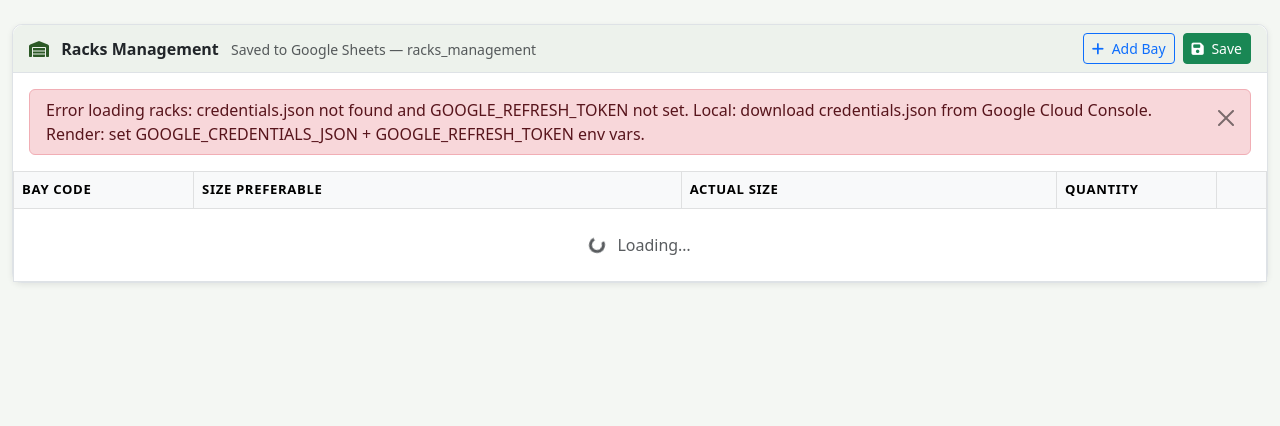
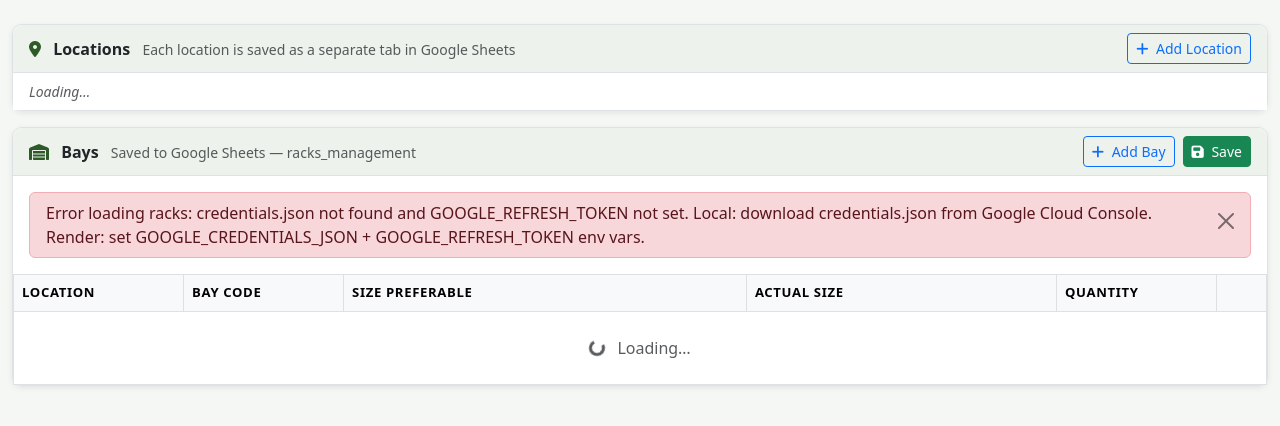
Before and after one commit to MatheusDVizzotto/schedules, a Flask app: page /racks in a window 1280 px wide. Shown: the part 50-476 px from the top of the page. Run offline with Flask 3, Linux system fonts and the light colour scheme; the visitor is signed in with stand-in values (Sample User, id 1); parts of the project's set-up code (start-up, migrations or seed data) failed here and were passed over.

Commit message:
Add location tabs to racks management; fix quantity options
- Each location is a separate sheet tab in the racks_management file
- Add Location button creates a new tab and saves to Drive
- Bay rows have a Location dropdown to assign each bay to a tab
- Quantity options: None (empty cell), 0.25, 0.50, 0.75, 1
- New POST /api/racks/locations/add endpoint
- GET /api/racks now returns locations list alongside racks

Co-Authored-By: Claude Sonnet 4.6 <noreply@anthropic.com>

```diff
--- a/app.py
+++ b/app.py
@@ -392,9 +392,10 @@ def get_racks():
         from racks_handler import RacksHandler
         handler = RacksHandler()
         handler.load()
-        racks = handler.get_racks()
+        racks     = handler.get_racks()
+        locations = handler.get_locations()
         handler.close()
-        return jsonify({'success': True, 'racks': racks})
+        return jsonify({'success': True, 'racks': racks, 'locations': locations})
     except Exception as e:
         return jsonify({'success': False, 'error': str(e)}), 500
 
@@ -415,6 +416,25 @@ def save_racks():
     except Exception as e:
         import traceback
         print(f"Error in save_racks:\n{traceback.format_exc()}")
+        return jsonify({'success': False, 'error': str(e)}), 500
+
+
+@app.route('/api/racks/locations/add', methods=['POST'])
+@login_required
+def add_rack_location():
+    try:
+        data = request.get_json()
+        if not data or not data.get('name'):
+            return jsonify({'success': False, 'error': 'name is required'}), 400
+        from racks_handler import RacksHandler
+        handler   = RacksHandler()
+        handler.load()
+        locations = handler.add_location(data['name'].strip())
+        handler.close()
+        return jsonify({'success': True, 'locations': locations})
+    except ValueError as e:
+        return jsonify({'success': False, 'error': str(e)}), 400
+    except Exception as e:
         return jsonify({'success': False, 'error': str(e)}), 500
 
 
--- a/static/js/racks.js
+++ b/static/js/racks.js
@@ -1,15 +1,39 @@
 // static/js/racks.js
 
-var QUANTITY_OPTIONS = ['0.25', '0.5', '0.75', '1'];
+var QUANTITY_OPTIONS = [
+    { value: '',     label: 'None' },
+    { value: '0.25', label: '0.25' },
+    { value: '0.50', label: '0.50' },
+    { value: '0.75', label: '0.75' },
+    { value: '1',    label: '1'    },
+];
+
+var locations = [];   // current location list
+
+// ── Startup ───────────────────────────────────────────────────────────────────
 
 document.addEventListener('DOMContentLoaded', function () {
     loadRacks();
 
     document.getElementById('addBayBtn').addEventListener('click', function () {
-        appendRow({ bay_code: '', size_preferable: '', actual_size: '', quantity: '0.25' });
+        appendRow({ location: '', bay_code: '', size_preferable: '', actual_size: '', quantity: '' });
     });
 
     document.getElementById('saveBtn').addEventListener('click', saveRacks);
+
+    // Location form toggle
+    document.getElementById('addLocationBtn').addEventListener('click', function () {
+        document.getElementById('addLocationForm').classList.remove('d-none');
+        document.getElementById('newLocationName').focus();
+    });
+    document.getElementById('cancelAddLocation').addEventListener('click', function () {
+        hideLocationForm();
+    });
+    document.getElementById('confirmAddLocation').addEventListener('click', submitAddLocation);
+    document.getElementById('newLocationName').addEventListener('keydown', function (e) {
+        if (e.key === 'Enter') submitAddLocation();
+        if (e.key === 'Escape') hideLocationForm();
+    });
 });
 
 // ── Load ──────────────────────────────────────────────────────────────────────
@@ -20,9 +44,11 @@ async function loadRacks() {
         var data = await res.json();
         if (!data.success) { showAlert('danger', 'Error loading racks: ' + data.error); return; }
 
+        locations = data.locations || [];
+        renderLocationsPanel();
+
         var tbody = document.getElementById('racksBody');
         tbody.innerHTML = '';
-
         if (data.racks.length === 0) {
             setEmpty();
         } else {
@@ -33,11 +59,72 @@ async function loadRacks() {
     }
 }
 
+// ── Locations panel ───────────────────────────────────────────────────────────
+
+function renderLocationsPanel() {
+    var panel = document.getElementById('locationsPanel');
+    if (locations.length === 0) {
+        panel.innerHTML = '<span class="text-muted small fst-italic">No locations yet — add one above.</span>';
+        return;
+    }
+    panel.innerHTML = locations.map(function (loc) {
+        return '<span class="location-chip"><i class="fas fa-map-marker-alt me-1" style="color:#2d5a27;font-size:0.75rem;"></i>' + escHtml(loc) + '</span>';
+    }).join('');
+}
+
+async function submitAddLocation() {
+    var name = document.getElementById('newLocationName').value.trim();
+    if (!name) return;
+
+    var errEl = document.getElementById('locationError');
+    errEl.classList.add('d-none');
+
+    try {
+        var res  = await fetch('/api/racks/locations/add', {
+            method:  'POST',
+            headers: { 'Content-Type': 'application/json' },
+            body:    JSON.stringify({ name: name }),
+        });
+        var data = await res.json();
+        if (!data.success) {
+            errEl.textContent = data.error;
+            errEl.classList.remove('d-none');
+            return;
+        }
+        locations = data.locations;
+        renderLocationsPanel();
+        updateAllLocationSelects();
+        hideLocationForm();
+        showAlert('success', '<i class="fas fa-check-circle me-1"></i> Location <strong>' + escHtml(name) + '</strong> created.');
+    } catch (err) {
+        errEl.textContent = 'Network error: ' + err.message;
+        errEl.classList.remove('d-none');
+    }
+}
+
+function hideLocationForm() {
+    document.getElementById('addLocationForm').classList.add('d-none');
+    document.getElementById('newLocationName').value = '';
+    document.getElementById('locationError').classList.add('d-none');
+}
+
+function updateAllLocationSelects() {
+    document.querySelectorAll('#racksBody select[data-field="location"]').forEach(function (sel) {
+        var current = sel.value;
+        sel.innerHTML = buildLocationOptions(current);
+    });
+}
+
 // ── Save ──────────────────────────────────────────────────────────────────────
 
 async function saveRacks() {
     var racks = collectRows();
-    var btn   = document.getElementById('saveBtn');
+    var missing = racks.filter(function (r) { return !r.location; });
+    if (missing.length > 0) {
+        showAlert('warning', '<i class="fas fa-exclamation-triangle me-1"></i> ' + missing.length + ' bay(s) have no location selected and will not be saved.');
+    }
+
+    var btn = document.getElementById('saveBtn');
     btn.disabled = true;
     btn.innerHTML = '<i class="fas fa-spinner fa-spin me-1"></i> Saving…';
 
@@ -65,27 +152,23 @@ async function saveRacks() {
 
 function appendRow(rack) {
     var tbody = document.getElementById('racksBody');
-
-    // Remove the empty-state placeholder if present
     var empty = tbody.querySelector('.empty-state');
     if (empty) empty.parentElement.remove();
 
     var tr = document.createElement('tr');
-
     tr.innerHTML =
+        '<td><select class="form-select form-select-sm" data-field="location">' + buildLocationOptions(rack.location) + '</select></td>' +
         '<td><input type="text" class="form-control form-control-sm" placeholder="e.g. A-01" value="' + escHtml(rack.bay_code) + '"></td>' +
         '<td><input type="text" class="form-control form-control-sm" placeholder="e.g. Large" value="' + escHtml(rack.size_preferable) + '"></td>' +
         '<td><input type="text" class="form-control form-control-sm" placeholder="e.g. Medium" value="' + escHtml(rack.actual_size) + '"></td>' +
         '<td>' +
           '<div class="d-flex align-items-center gap-1">' +
-            buildQtySelect(rack.quantity) +
+            '<select class="form-select form-select-sm" data-field="quantity" style="width:90px;">' + buildQtyOptions(rack.quantity) + '</select>' +
             '<span class="qty-unit">box</span>' +
           '</div>' +
         '</td>' +
         '<td class="text-center">' +
-          '<button class="btn btn-sm btn-outline-danger btn-delete-row" title="Remove row">' +
-            '<i class="fas fa-trash-alt"></i>' +
-          '</button>' +
+          '<button class="btn btn-sm btn-outline-danger btn-delete-row" title="Remove row"><i class="fas fa-trash-alt"></i></button>' +
         '</td>';
 
     tr.querySelector('.btn-delete-row').addEventListener('click', function () {
@@ -96,27 +179,33 @@ function appendRow(rack) {
     tbody.appendChild(tr);
 }
 
-function buildQtySelect(selected) {
-    var html = '<select class="form-select form-select-sm" style="width:90px;">';
+function buildLocationOptions(selected) {
+    var html = '<option value="">— select —</option>';
+    locations.forEach(function (loc) {
+        html += '<option value="' + escHtml(loc) + '"' + (loc === selected ? ' selected' : '') + '>' + escHtml(loc) + '</option>';
+    });
+    return html;
+}
+
+function buildQtyOptions(selected) {
+    var html = '';
     QUANTITY_OPTIONS.forEach(function (opt) {
-        html += '<option value="' + opt + '"' + (opt === selected ? ' selected' : '') + '>' + opt + '</option>';
+        html += '<option value="' + opt.value + '"' + (opt.value === selected ? ' selected' : '') + '>' + opt.label + '</option>';
     });
-    html += '</select>';
     return html;
 }
 
 function collectRows() {
-    var rows  = document.querySelectorAll('#racksBody tr');
     var racks = [];
-    rows.forEach(function (tr) {
-        var inputs  = tr.querySelectorAll('input');
-        var selects = tr.querySelectorAll('select');
-        if (!inputs.length) return;          // skip empty-state row
+    document.querySelectorAll('#racksBody tr').forEach(function (tr) {
+        var inputs = tr.querySelectorAll('input');
+        if (!inputs.length) return;
         racks.push({
-            bay_code:        inputs[0] ? inputs[0].value.trim() : '',
-            size_preferable: inputs[1] ? inputs[1].value.trim() : '',
-            actual_size:     inputs[2] ? inputs[2].value.trim() : '',
-            quantity:        selects[0] ? selects[0].value : '0.25',
+            location:        tr.querySelector('select[data-field="location"]').value,
+            bay_code:        inputs[0].value.trim(),
+            size_preferable: inputs[1].value.trim(),
+            actual_size:     inputs[2].value.trim(),
+            quantity:        tr.querySelector('select[data-field="quantity"]').value,
         });
     });
     return racks;
@@ -124,11 +213,9 @@ function collectRows() {
 
 function setEmpty() {
     document.getElementById('racksBody').innerHTML =
-        '<tr>' +
-          '<td colspan="5" class="text-center py-4 text-muted empty-state">' +
-            '<i class="fas fa-pallet me-2 opacity-50"></i>No bays yet. Click <strong>Add Bay</strong> to get started.' +
-          '</td>' +
-        '</tr>';
+        '<tr><td colspan="6" class="text-center py-4 text-muted empty-state">' +
+          '<i class="fas fa-pallet me-2 opacity-50"></i>No bays yet. Click <strong>Add Bay</strong> to get started.' +
+        '</td></tr>';
 }
 
 // ── Utilities ─────────────────────────────────────────────────────────────────
@@ -137,8 +224,7 @@ function showAlert(type, msg) {
     var area = document.getElementById('alertArea');
     area.innerHTML =
         '<div class="alert alert-' + type + ' alert-dismissible fade show py-2" role="alert">' +
-          msg +
-          '<button type="button" class="btn-close" data-bs-dismiss="alert"></button>' +
+          msg + '<button type="button" class="btn-close" data-bs-dismiss="alert"></button>' +
         '</div>';
 }
 
--- a/templates/racks.html
+++ b/templates/racks.html
@@ -21,6 +21,11 @@
         .racks-table .form-select { font-size: 0.9rem; }
         .qty-unit { font-size: 0.78rem; color: var(--text-muted); white-space: nowrap; }
         .btn-delete-row { padding: 3px 8px; }
+        .location-chip {
+            display: inline-flex; align-items: center; gap: 5px;
+            background: var(--header-bg); border: 1px solid var(--border);
+            border-radius: 20px; padding: 3px 12px; font-size: 0.82rem;
+        }
     </style>
 </head>
 <body>
@@ -52,11 +57,46 @@
 
     <div class="container-fluid mt-4">
 
+        <!-- Locations panel -->
+        <div class="card mb-3">
+            <div class="card-header d-flex align-items-center justify-content-between flex-wrap gap-2">
+                <div>
+                    <i class="fas fa-map-marker-alt me-2" style="color:#2d5a27;"></i>
+                    <strong>Locations</strong>
+                    <span class="text-muted small ms-2">Each location is saved as a separate tab in Google Sheets</span>
+                </div>
+                <button class="btn btn-sm btn-outline-primary" id="addLocationBtn">
+                    <i class="fas fa-plus me-1"></i> Add Location
+                </button>
+            </div>
+            <div class="card-body py-2">
+                <div id="locationsPanel" class="d-flex flex-wrap gap-2 align-items-center">
+                    <span class="text-muted small fst-italic">Loading…</span>
+                </div>
+            </div>
+        </div>
+
+        <!-- Add location inline form (hidden by default) -->
+        <div class="card mb-3 d-none" id="addLocationForm">
+            <div class="card-body py-2">
+                <div class="d-flex gap-2 align-items-center flex-wrap">
+                    <label class="fw-semibold small mb-0">New Location Name:</label>
+                    <input type="text" id="newLocationName" class="form-control form-control-sm" style="width:220px;" placeholder="e.g. Warehouse A">
+                    <button class="btn btn-sm btn-success" id="confirmAddLocation">
+                        <i class="fas fa-check me-1"></i> Create
+                    </button>
+                    <button class="btn btn-sm btn-outline-secondary" id="cancelAddLocation">Cancel</button>
+                </div>
+                <div id="locationError" class="text-danger small mt-1 d-none"></div>
+            </div>
+        </div>
+
+        <!-- Racks table -->
         <div class="card">
             <div class="card-header d-flex align-items-center justify-content-between flex-wrap gap-2">
                 <div>
                     <i class="fas fa-warehouse me-2" style="color:#2d5a27;"></i>
-                    <strong>Racks Management</strong>
+                    <strong>Bays</strong>
                     <span class="text-muted small ms-2">Saved to Google Sheets — racks_management</span>
                 </div>
                 <div class="d-flex gap-2">
@@ -74,7 +114,8 @@
                     <table class="table table-bordered table-hover racks-table mb-0" id="racksTable">
                         <thead class="table-light">
                             <tr>
-                                <th style="width:180px;">Bay Code</th>
+                                <th style="width:170px;">Location</th>
+                                <th style="width:160px;">Bay Code</th>
                                 <th>Size Preferable</th>
                                 <th>Actual Size</th>
                                 <th style="width:160px;">Quantity</th>
@@ -83,7 +124,7 @@
                         </thead>
                         <tbody id="racksBody">
                             <tr>
-                                <td colspan="5" class="text-center py-4 text-muted">
+                                <td colspan="6" class="text-center py-4 text-muted">
                                     <div class="spinner-border spinner-border-sm me-2" role="status"></div>
                                     Loading…
                                 </td>
```
Also changed, not shown: racks_handler.py (+79 -33 lines).
